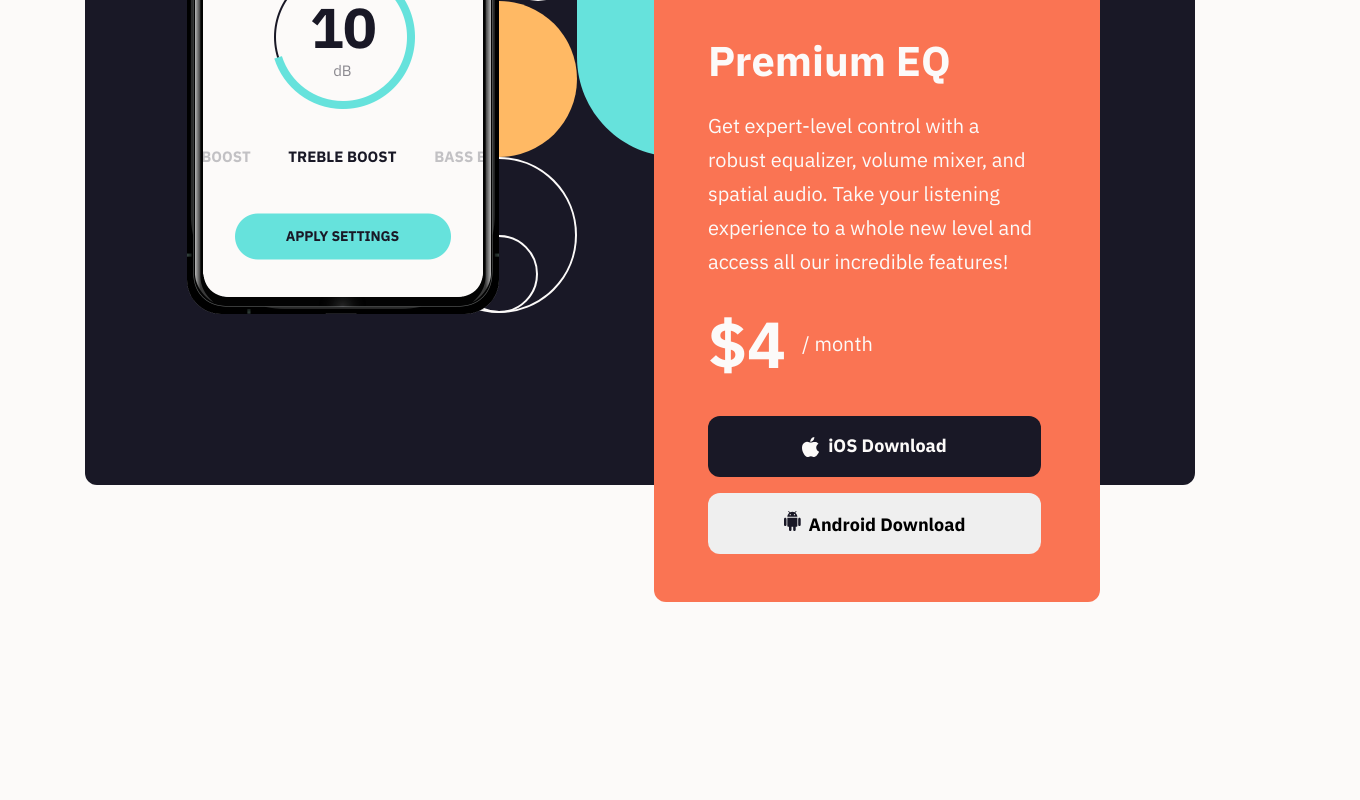
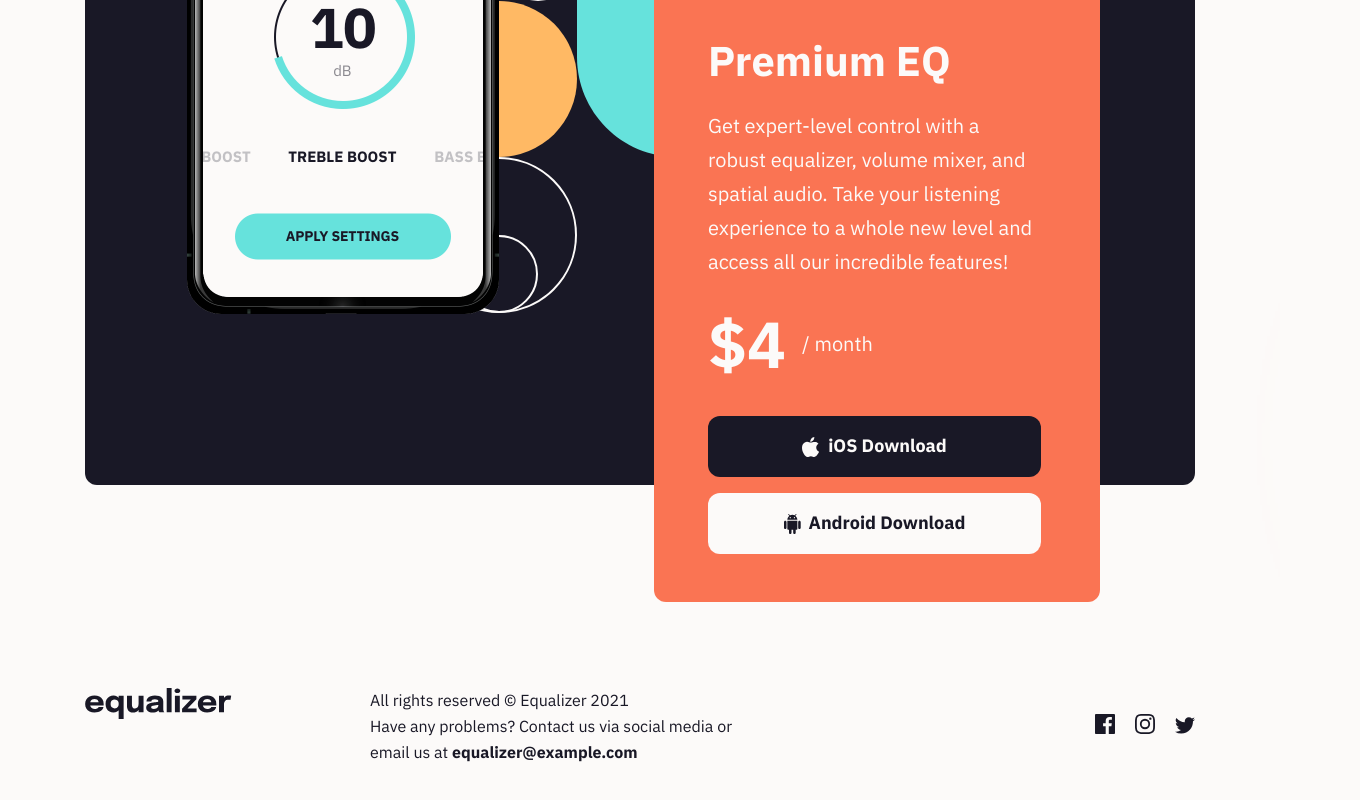
Before and after one commit to SharonJseg/Equalizer-landing-page, a React (Create React App) app: page / in a window 1280 px wide. Shown: the part 976-1776 px from the top of the page, 1360 px wide, since content can reach past the window. Before the commit the page ends 1578 px from the top, so only its background shows below. Built offline with nearby package versions, Linux system fonts and the light colour scheme.

Commit message:
finished initial styling

```diff
--- a/src/components/App/App.css
+++ b/src/components/App/App.css
@@ -1,9 +1,7 @@
 .page {
   margin: 0 auto;
-  /* background-image: url(../../images/bg-main-desktop.png);
-  background-position-y: -300px; */
-
-  /* min-height: 100vh; */
+  background: url(../../images/bg-main-desktop.png) 0px -300px;
+  z-index: -100;
   display: flex;
   flex-direction: column;
   align-items: center;
--- a/src/components/App/App.js
+++ b/src/components/App/App.js
@@ -1,12 +1,14 @@
 import './App.css';
 import Header from '../Header/Header';
 import Main from '../Main/Main';
+import Footer from '../Footer/Footer';
 
 function App() {
   return (
     <div className='page'>
       <Header />
       <Main />
+      <Footer />
     </div>
   );
 }
--- a/src/components/CallToAction/CallToAction.css
+++ b/src/components/CallToAction/CallToAction.css
@@ -50,19 +50,27 @@
   cursor: pointer;
   font-weight: 700;
   font-size: 1.125rem;
+  display: flex;
+  align-items: center;
+  justify-content: center;
+  gap: 8px;
 }
 
 .ios {
   background-color: var(--clr-dark);
   color: var(--clr-light);
   margin-bottom: 16px;
-  display: flex;
-  align-items: center;
-  justify-content: center;
-  fill: red;
 }
 
-.ios__icon {
-  display: inline;
-  padding-right: 8px;
+.ios:hover {
+  background-color: var(--clr-cyan);
 }
+
+.android {
+  background-color: var(--clr-light);
+  color: var(--clr-dark);
+}
+
+.android:hover {
+  background-color: var(--clr-yellow);
+}
--- a/src/components/CallToAction/CallToAction.js
+++ b/src/components/CallToAction/CallToAction.js
@@ -15,11 +15,21 @@ const CallToAction = () => {
         <span>$4</span> / month
       </p>
       <button className='call-to-action__button ios'>
-        <img src={iosIcn} alt='ios icon' className='ios__icon' />
+        <svg width='18' height='20' xmlns='http://www.w3.org/2000/svg'>
+          <path
+            d='M12.683 4.681c1.359 0 2.798.745 3.821 2.029-3.356 1.851-2.812 6.674.58 7.965-.467 1.04-.69 1.504-1.292 2.425-.839 1.285-2.02 2.886-3.486 2.897-1.302.014-1.637-.852-3.403-.842-1.766.009-2.134.857-3.437.845C4 19.987 2.88 18.542 2.042 17.257-.302 13.667-.549 9.45.897 7.207c1.029-1.592 2.651-2.523 4.175-2.523 1.551 0 2.527.856 3.812.856 1.247 0 2.005-.859 3.8-.859ZM12.291 0c.178 1.215-.315 2.405-.968 3.246-.697.904-1.901 1.603-3.066 1.566-.213-1.163.332-2.36.995-3.167C9.978.756 11.224.074 12.291 0Z'
+            fill='#FCFAF9'
+          />
+        </svg>
         iOS Download
       </button>
-      <button className='call-to-action__button andriod'>
-        <img src={androidIcn} alt='ios icon' className='ios__icon' />
+      <button className='call-to-action__button android'>
+        <svg width='17' height='20' xmlns='http://www.w3.org/2000/svg'>
+          <path
+            d='M13.362 6.638v8.35c0 .502-.334.836-.836.836h-.836v2.924c0 .669-.583 1.252-1.251 1.252-.67 0-1.252-.583-1.252-1.252v-2.924H7.515v2.924c0 .669-.583 1.252-1.252 1.252s-1.252-.583-1.252-1.252v-2.924h-.836c-.501 0-.836-.334-.836-.835v-8.35h10.023Zm2.088 0c.669 0 1.252.586 1.252 1.251v5.848c0 .668-.583 1.252-1.252 1.252s-1.252-.584-1.252-1.252V7.889c0-.665.583-1.25 1.252-1.25Zm-14.198 0c.669 0 1.252.586 1.252 1.251v5.848c0 .668-.583 1.252-1.252 1.252S0 14.405 0 13.737V7.889c0-.665.583-1.25 1.252-1.25ZM11.776.126a.4.4 0 0 1 .583 0 .401.401 0 0 1 0 .583l-1.085 1.084c.35.234.667.52.942.846.66.782 1.081 1.8 1.139 2.902l.002.034c.003.075.005.15.005.227H3.34c0-.076.002-.152.006-.227l.002-.034a4.908 4.908 0 0 1 1.138-2.902 4.52 4.52 0 0 1 .942-.846L4.343.71a.4.4 0 0 1 0-.583.4.4 0 0 1 .583 0l1.12 1.118.053.051c.664-.333 1.41-.499 2.24-.5h.024c.83.001 1.575.167 2.24.5l.052-.051ZM6.262 3.09a.626.626 0 1 0 0 1.252.626.626 0 0 0 0-1.252Zm4.178 0a.626.626 0 1 0 0 1.252.626.626 0 0 0 0-1.252Z'
+            fill='#191826'
+          />
+        </svg>
         Android Download
       </button>
     </div>
--- /dev/null
+++ b/src/components/Footer/Footer.css
@@ -0,0 +1,44 @@
+.footer {
+  margin-top: 202px;
+  margin-bottom: 91px;
+  display: flex;
+  justify-content: space-between;
+  max-width: 1110px;
+  width: 100%;
+}
+
+.footer__logo {
+  width: 147px;
+  height: 32px;
+  align-self: top;
+  margin-right: 138px;
+}
+
+.footer__contact-column {
+  display: flex;
+}
+
+.footer__contactus {
+  width: 366px;
+  line-height: 1.625;
+}
+
+.footer__email {
+  font-weight: 700;
+}
+
+.footer__social-column {
+  align-self: center;
+}
+
+.footer__icon {
+  fill: var(--clr-dark);
+}
+
+.footer__icon:not(:last-child) {
+  margin-right: 20px;
+}
+
+.footer__icon:hover {
+  fill: var(--clr-orange);
+}
--- /dev/null
+++ b/src/components/Footer/Footer.js
@@ -0,0 +1,36 @@
+import './Footer.css';
+import logo from '../../images/logo.svg';
+
+const Footer = () => {
+  return (
+    <footer className='footer'>
+      <div className='footer__contact-column '>
+        <img src={logo} alt='logo' className='footer__logo' />
+        <p className='footer__contactus'>
+          All rights reserved © Equalizer 2021 <br />
+          Have any problems? Contact us via social media or email us at{' '}
+          <span className='footer__email'>equalizer@example.com</span>
+        </p>
+      </div>
+      <div className='footer__social-column'>
+        <a href='#' className='footer__icon'>
+          <svg width='20' height='20' xmlns='http://www.w3.org/2000/svg'>
+            <path d='M18.896 0H1.104C.494 0 0 .494 0 1.104v17.793C0 19.506.494 20 1.104 20h9.58v-7.745H8.076V9.237h2.606V7.01c0-2.583 1.578-3.99 3.883-3.99 1.104 0 2.052.082 2.329.119v2.7h-1.598c-1.254 0-1.496.597-1.496 1.47v1.928h2.989l-.39 3.018h-2.6V20h5.098c.608 0 1.102-.494 1.102-1.104V1.104C20 .494 19.506 0 18.896 0Z' />
+          </svg>
+        </a>
+        <a href='#' className='footer__icon'>
+          <svg width='20' height='20' xmlns='http://www.w3.org/2000/svg'>
+            <path d='M10 1.802c2.67 0 2.987.01 4.042.059 2.71.123 3.975 1.409 4.099 4.099.048 1.054.057 1.37.057 4.04 0 2.672-.01 2.988-.057 4.042-.124 2.687-1.387 3.975-4.1 4.099-1.054.048-1.37.058-4.041.058-2.67 0-2.987-.01-4.04-.058-2.718-.124-3.977-1.416-4.1-4.1-.048-1.054-.058-1.37-.058-4.041 0-2.67.01-2.986.058-4.04.124-2.69 1.387-3.977 4.1-4.1 1.054-.048 1.37-.058 4.04-.058ZM10 0C7.284 0 6.944.012 5.877.06 2.246.227.227 2.242.061 5.877.01 6.944 0 7.284 0 10s.012 3.057.06 4.123c.167 3.632 2.182 5.65 5.817 5.817 1.067.048 1.407.06 4.123.06s3.057-.012 4.123-.06c3.629-.167 5.652-2.182 5.816-5.817.05-1.066.061-1.407.061-4.123s-.012-3.056-.06-4.122C19.777 2.249 17.76.228 14.124.06 13.057.01 12.716 0 10 0Zm0 4.865a5.135 5.135 0 1 0 0 10.27 5.135 5.135 0 0 0 0-10.27Zm0 8.468a3.333 3.333 0 1 1 0-6.666 3.333 3.333 0 0 1 0 6.666Zm5.338-9.87a1.2 1.2 0 1 0 0 2.4 1.2 1.2 0 0 0 0-2.4Z' />
+          </svg>
+        </a>
+        <a href='#' className='footer__icon'>
+          <svg width='20' height='17' xmlns='http://www.w3.org/2000/svg'>
+            <path d='M20 2.172a8.192 8.192 0 0 1-2.357.646 4.11 4.11 0 0 0 1.805-2.27 8.22 8.22 0 0 1-2.606.996A4.096 4.096 0 0 0 13.847.248c-2.65 0-4.596 2.472-3.998 5.037A11.648 11.648 0 0 1 1.392 1a4.109 4.109 0 0 0 1.27 5.478 4.086 4.086 0 0 1-1.858-.513c-.045 1.9 1.318 3.679 3.291 4.075a4.113 4.113 0 0 1-1.853.07 4.106 4.106 0 0 0 3.833 2.849A8.25 8.25 0 0 1 0 14.658a11.616 11.616 0 0 0 6.29 1.843c7.618 0 11.923-6.434 11.663-12.205A8.354 8.354 0 0 0 20 2.172Z' />
+          </svg>
+        </a>
+      </div>
+    </footer>
+  );
+};
+
+export default Footer;
--- a/src/components/Header/Header.css
+++ b/src/components/Header/Header.css
@@ -2,8 +2,10 @@
   position: relative;
   /* width: 100%; */
   max-width: 1100px;
+  /* max-width: 1440px; */
   width: 100%;
   margin-bottom: 321px;
+  z-index: 100;
 }
 
 .logo {
@@ -17,6 +19,7 @@
   letter-spacing: -1px;
   margin-bottom: 40px;
   max-width: 1015px;
+  z-index: 1;
 }
 
 .header__text {
@@ -29,6 +32,6 @@
 .header__pattern {
   position: absolute;
   top: -40px;
-  right: -170px;
-  /* z-index: -1; */
+  right: -138px;
+  z-index: -1;
 }
--- a/src/vendors/reset.css
+++ b/src/vendors/reset.css
@@ -40,7 +40,7 @@ body {
   /* min-height: 100vh; */
   width: 100%;
   margin: 0 auto;
-  /* overflow-x: hidden; */
+  overflow-x: hidden;
 }
 
 img,
```
Also changed, not shown: src/images/bg-main-desktop-test.png (added).
